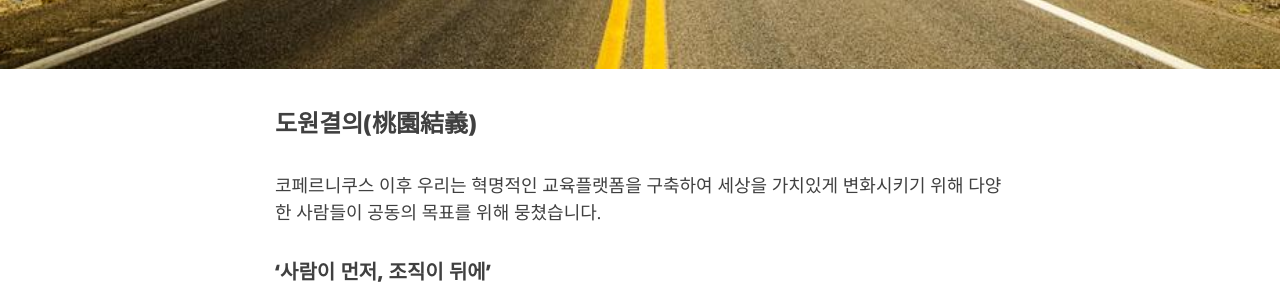
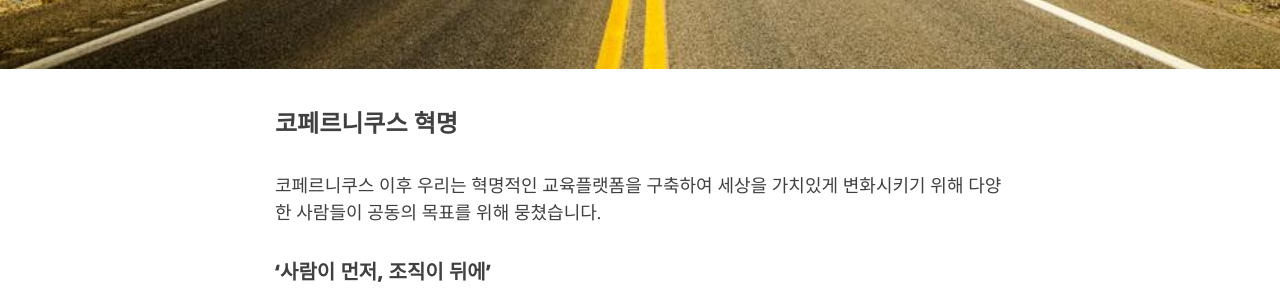
Before and after one commit to techubion/techubion.github.io-backup, a Jekyll site: the page built from index.md, in a window 1280 px wide and 1299 px high. Shown: the part 644-944 px from the top of the window. Built offline with Jekyll 4.4.1, drawn with Linux system fonts in a browser that asks for light colours; nearby versions of some CDN libraries.

Commit message:
Update index.md

```diff
--- a/index.md
+++ b/index.md
@@ -5,7 +5,7 @@ subtitle: Ubion
 cover-img: /assets/img/background5.jpg
 ---
 
-### 도원결의(桃園結義)
+### 코페르니쿠스 혁명
 
 코페르니쿠스 이후 우리는 혁명적인 교육플랫폼을 구축하여 세상을 가치있게 변화시키기 위해
 다양한 사람들이 공동의 목표를 위해 뭉쳤습니다.
```
